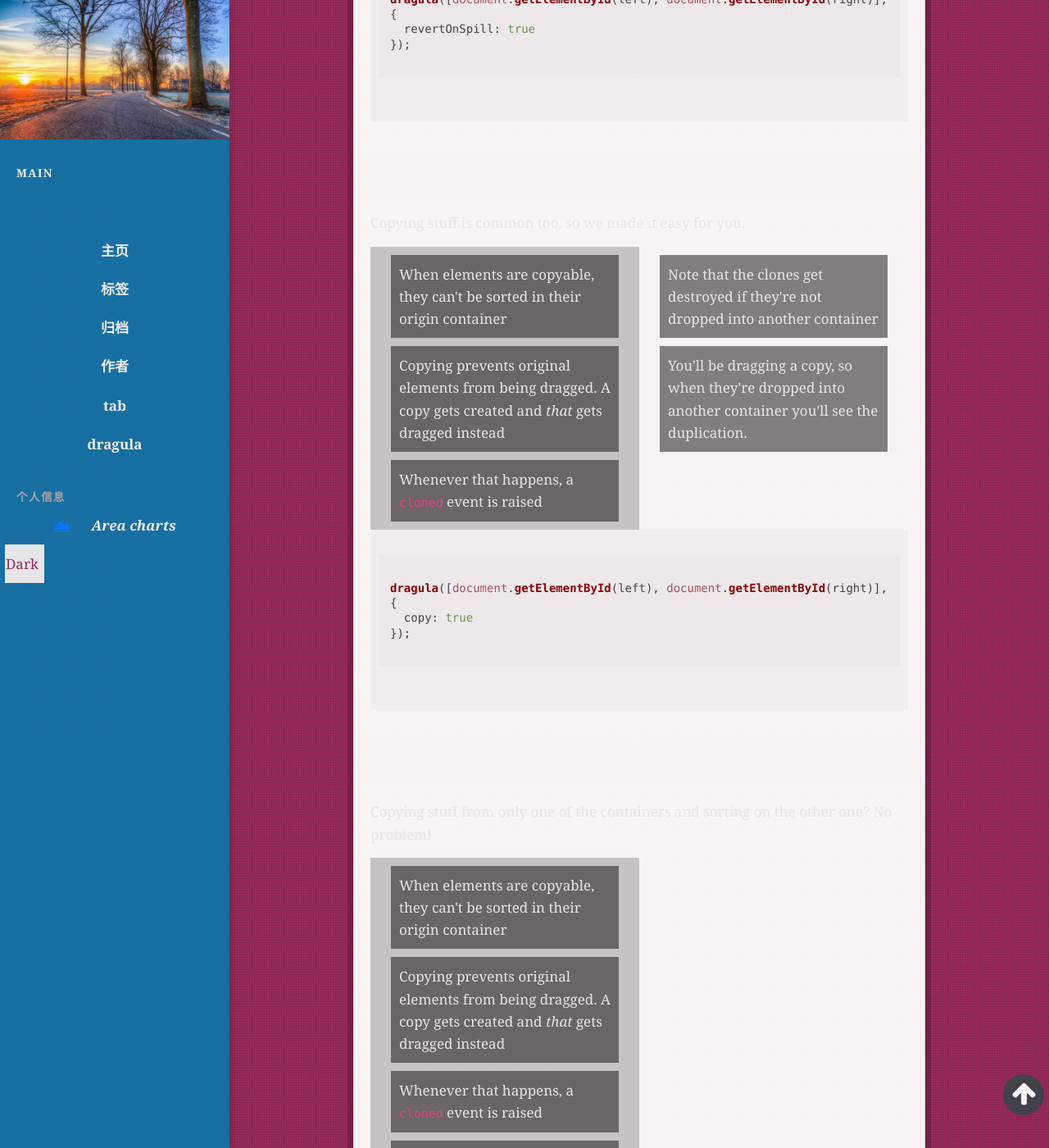
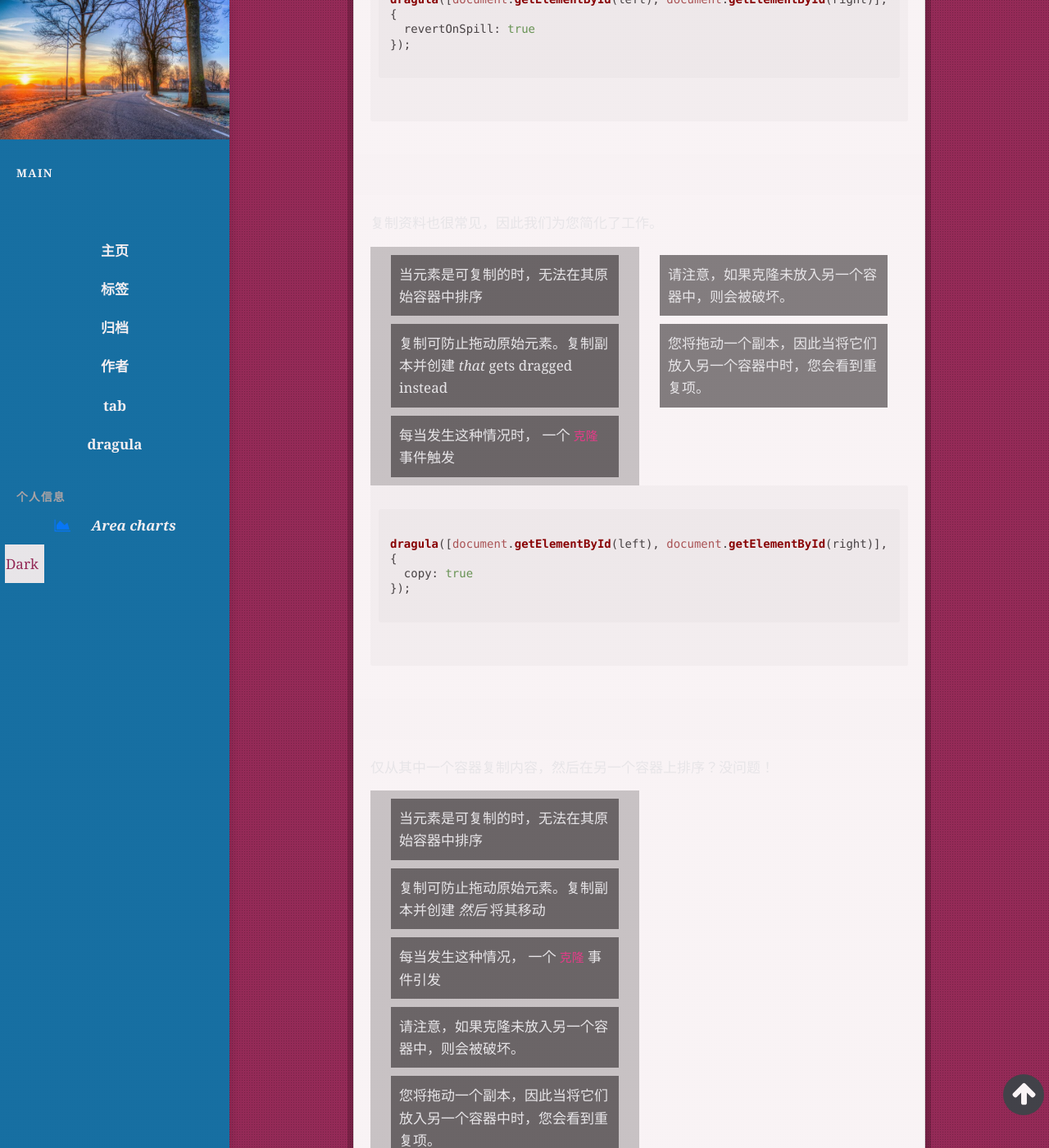
Before and after one commit to nengwuzhi/nengwuzhi.github.ioce, a Jekyll site: the page built from pages/dragula.html, in a window 1280 px wide and 1400 px high, scrolled down 3628 px. Shown: the whole window at 82% size. Built offline with Jekyll 4.4.1, drawn with Linux system fonts in a browser that asks for light colours; nearby versions of some CDN libraries; comment, search, counter and statistics services are not loaded; some of the changed text lies outside the part shown.

Commit message:
Update dragula.html

```diff
--- a/pages/dragula.html
+++ b/pages/dragula.html
@@ -116,16 +116,16 @@ dragula([document.getElementById(left), document.getElementById(right)], {
     </pre>
   </div>
   <div class="parent">
-    <label for="hy">Copying stuff is common too, so we made it easy for you.</label>
+    <label for="hy">复制资料也很常见，因此我们为您简化了工作。</label>
     <div class="wrapper">
       <div id="left-copy" class="container">
-        <div>When elements are copyable, they can't be sorted in their origin container</div>
-        <div>Copying prevents original elements from being dragged. A copy gets created and <em>that</em> gets dragged instead</div>
-        <div>Whenever that happens, a <code>cloned</code> event is raised</div>
+        <div>当元素是可复制的时，无法在其原始容器中排序</div>
+        <div>复制可防止拖动原始元素。复制副本并创建 <em>that</em> gets dragged instead</div>
+        <div>每当发生这种情况时， 一个 <code>克隆</code> 事件触发</div>
       </div>
       <div id="right-copy" class="container">
-        <div>Note that the clones get destroyed if they're not dropped into another container</div>
-        <div>You'll be dragging a copy, so when they're dropped into another container you'll see the duplication.</div>
+        <div>请注意，如果克隆未放入另一个容器中，则会被破坏。</div>
+        <div>您将拖动一个副本，因此当将它们放入另一个容器中时，您会看到重复项。</div>
       </div>
     </div>
     <pre>      <code>
@@ -136,15 +136,16 @@ dragula([document.getElementById(left), document.getElementById(right)], {
     </pre>
   </div>
   <div class="parent">
-    <label for="hy">Copying stuff from only one of the containers and sorting on the other one? No problem!</label>
+    <label for="hy">仅从其中一个容器复制内容，然后在另一个容器上排序？没问题！</label>
     <div class="wrapper">
       <div id="left-copy-1tomany" class="container">
-        <div>When elements are copyable, they can't be sorted in their origin container</div>
-        <div>Copying prevents original elements from being dragged. A copy gets created and <em>that</em> gets dragged instead</div>
-        <div>Whenever that happens, a <code>cloned</code> event is raised</div>
-        <div>Note that the clones get destroyed if they're not dropped into another container</div>
-        <div>You'll be dragging a copy, so when they're dropped into another container you'll see the duplication.</div>
+        <div>当元素是可复制的时，无法在其原始容器中排序</div>
+        <div>复制可防止拖动原始元素。复制副本并创建 <em>然后</em> 将其移动</div>
+        <div>每当发生这种情况， 一个 <code>克隆</code> 事件引发</div>
+        <div>请注意，如果克隆未放入另一个容器中，则会被破坏。</div>
+        <div>您将拖动一个副本，因此当将它们放入另一个容器中时，您会看到重复项。</div>
       </div>
+
       <div id="right-copy-1tomany" class="container">
       </div>
     </div>
```
